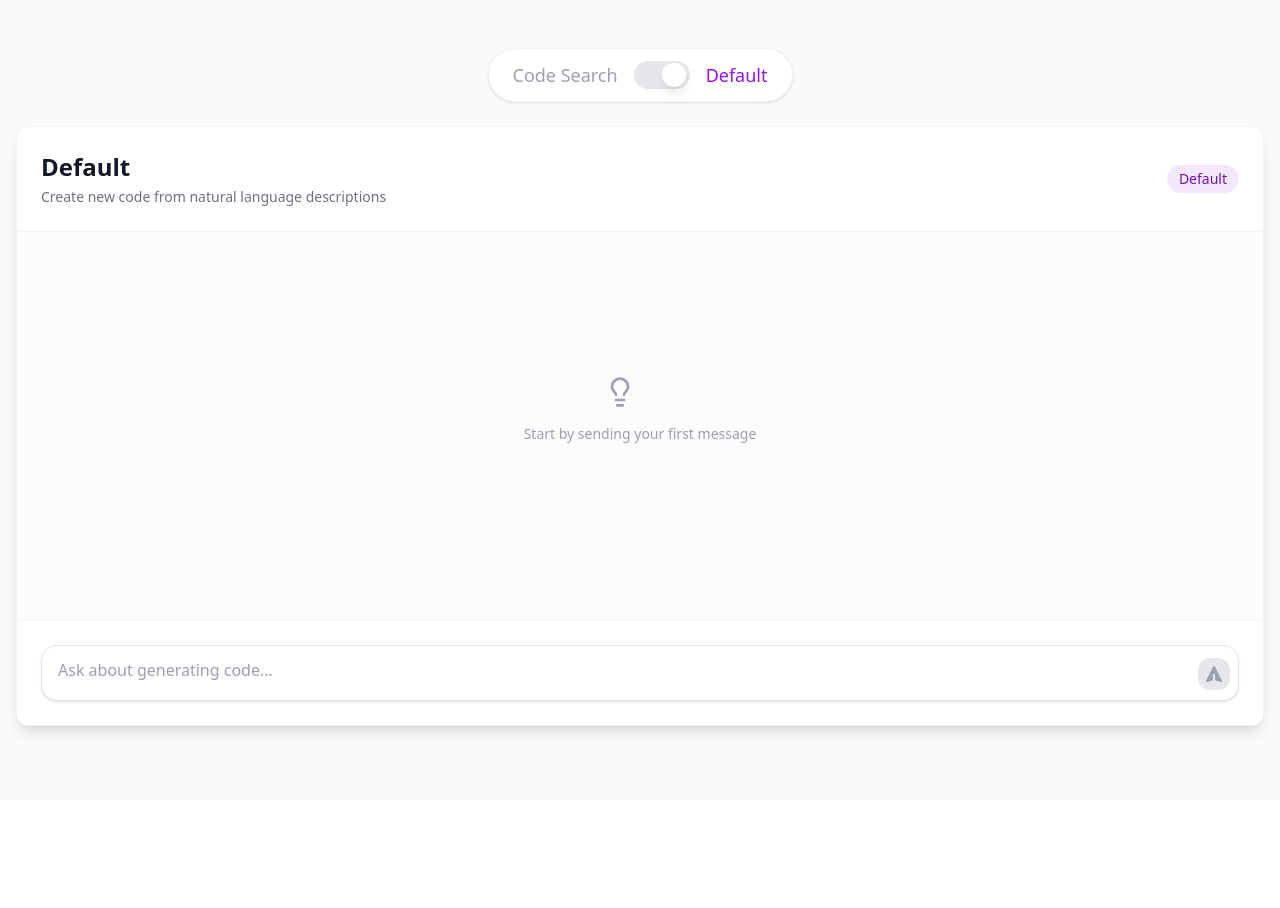
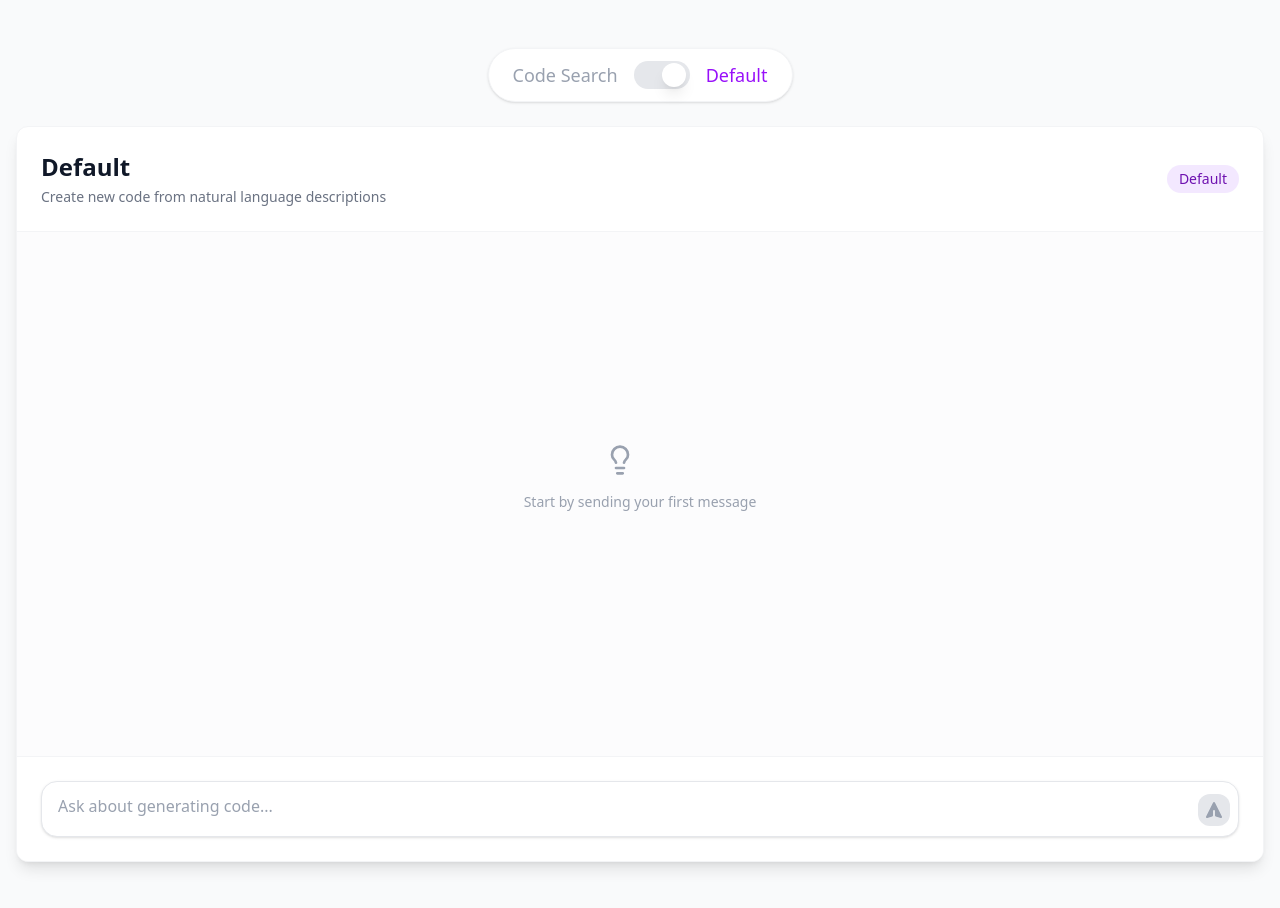
Before and after one commit to pranav-lyzr/SaksoftUI, a React (Vite) app: page / in a window 1280 px wide. Before the commit the page ends 800 px from the top, so only its background shows below. Built offline with nearby package versions, Linux system fonts and the light colour scheme.

Commit message:
fix box resiszing

```diff
--- a/src/ChatInterface.tsx
+++ b/src/ChatInterface.tsx
@@ -41,7 +41,8 @@ const ChatInterface: React.FC<ChatInterfaceProps> = ({
   };
 
   return (
-    <div className="h-[600px] flex flex-col bg-white rounded-xl shadow-lg border border-gray-100 overflow-hidden">
+    <div className="h-[calc(100vh-4rem)] max-h-[900px] min-h-[500px] w-full max-w-[1400px] mx-auto flex flex-col bg-white rounded-xl shadow-lg border border-gray-100 overflow-hidden">
+
       <div className="p-6 border-b border-gray-100">
         <div className="flex items-center justify-between">
           <div>
```
